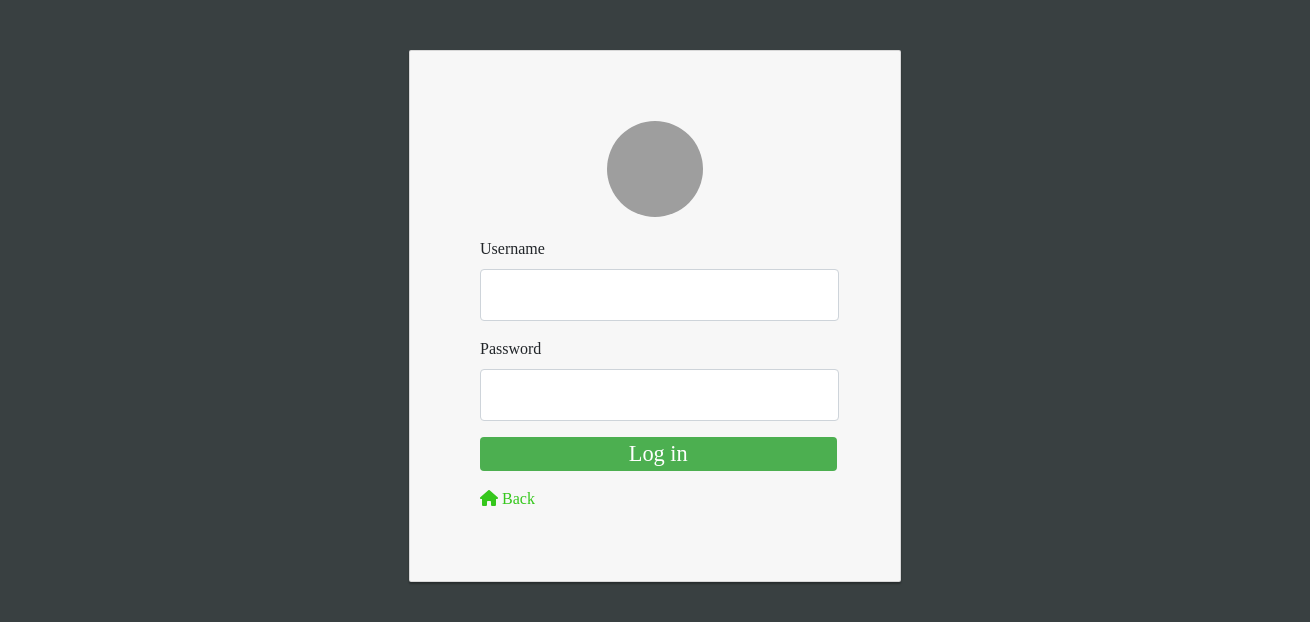
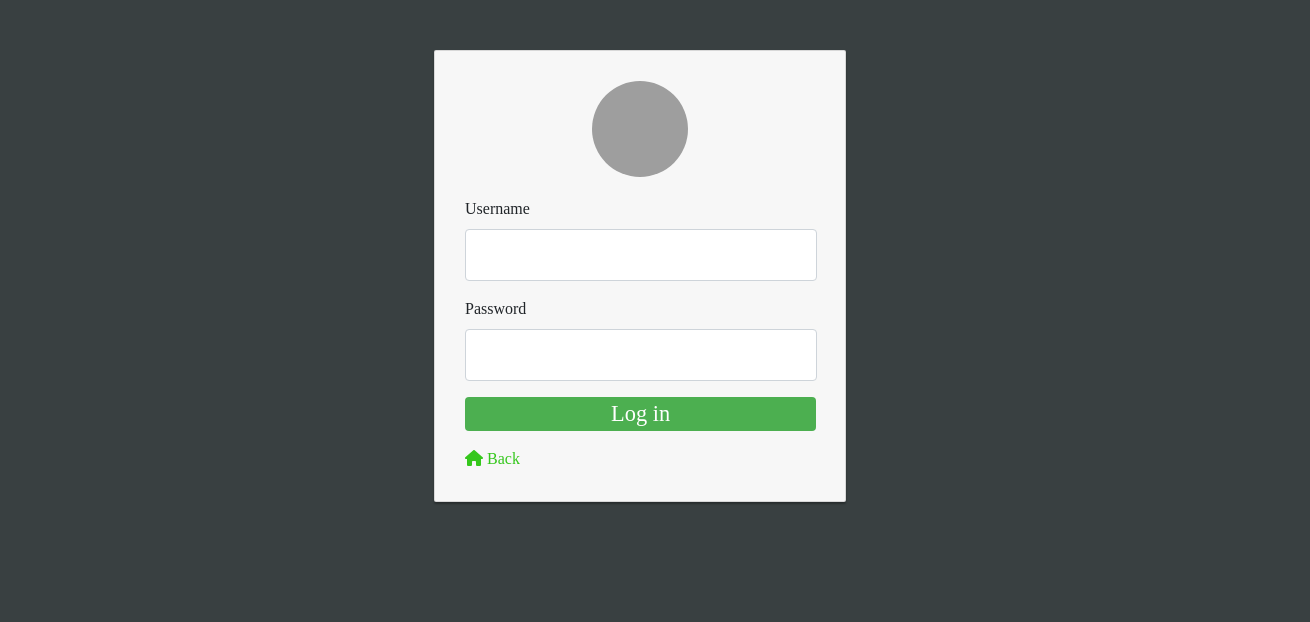
Before and after one commit to artProjects2019/ProjectAR, a Vue app in the folder frontend/: page /login in a window 1280 px wide. Shown: the top 622 px of the page, 1310 px wide, since content can reach past the window. Built offline with nearby package versions, Linux system fonts and the light colour scheme; grey boxes are pictures that could not be loaded.

Commit message:
Fixing bugs in style.css

```diff
--- a/frontend/public/style.css
+++ b/frontend/public/style.css
@@ -170,7 +170,7 @@ body {
 }
 
 .btn-block {
-    width: 95%;
+    width: 93.5%;
 }
 
 * {
@@ -180,7 +180,7 @@ body {
 }
 
 .form-control {
-    width: 95%;
+    width: 93%;
 }
 
 *:before,
@@ -236,8 +236,14 @@ label {
 }
 .card-container.card {
     max-width: 350px !important;
-    padding: 70px;
+    padding: 30px;
 }
+
+.col-md-12 {
+    padding-right: 0px;
+    padding-left: 0px;
+}
+
 .card {
     background-color: #f7f7f7;
     padding: 20px 25px 30px;
@@ -259,6 +265,11 @@ label {
     -webkit-border-radius: 50%;
     border-radius: 50%;
 }
+
+.alert.alert-danger {
+    width: 88%;
+
+}
 .error-feedback {
     color: red;
 }
```
